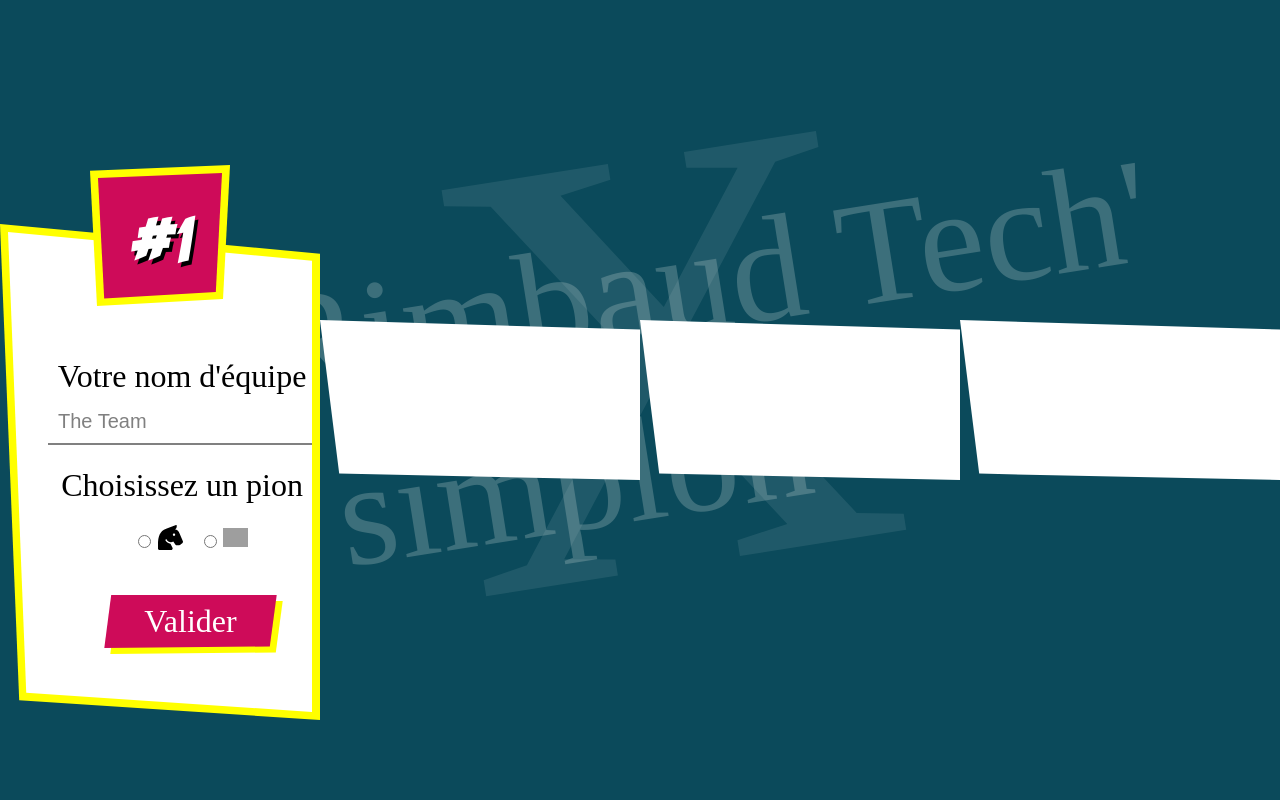
After one commit to guillaumepoucet/rimbaudtech, a PHP site: page /newgame.php in a window 1280 px wide. The commit adds this page. Run offline with PHP 8.4, Linux system fonts and the light colour scheme; some libraries are stand-ins or nearby versions; some web fonts are replaced; grey boxes are pictures that could not be loaded.

Commit message:
new team ok

```diff
--- a/css/plateau.css
+++ b/css/plateau.css
@@ -13,8 +13,11 @@
   src: url("../fonts/heroes/heroes.ttf") format("truetype");
 }
 
+body {
+  background-color: #0B4A5B;
+}
+
 .launcher {
-  background-color: #0B4A5B;
   background-image: url("../img/logo.svg");
   background-repeat: no-repeat;
   background-position: 0 -11%;
@@ -86,8 +89,154 @@
           clip-path: polygon(0 5%, 100% 0%, 97% 100%, 4% 97%);
 }
 
+.create-a-team {
+  width: 100vw;
+  height: 100vh;
+  display: -ms-grid;
+  display: grid;
+  -ms-grid-columns: (minmax(200px, 1fr))[4];
+      grid-template-columns: repeat(4, minmax(200px, 1fr));
+  -webkit-box-align: center;
+      -ms-flex-align: center;
+          align-items: center;
+  font-family: simplicity;
+  text-align: center;
+  font-size: 2em;
+}
+
+.newteam-relative {
+  position: relative;
+}
+
+.newteam-nb-wrap {
+  padding: 0.5rem;
+  background-color: yellow;
+  position: relative;
+  z-index: 99;
+  -webkit-clip-path: polygon(0 4%, 100% 0%, 95% 93%, 5% 98%);
+          clip-path: polygon(0 4%, 100% 0%, 95% 93%, 5% 98%);
+  width: -webkit-fit-content;
+  width: -moz-fit-content;
+  width: fit-content;
+  margin: auto;
+  top: 85px;
+}
+
+.newteam-nb-wrap .newteam-nb {
+  font-size: 4rem;
+  font-family: shaka;
+  background-color: #CE0B59;
+  padding: 2rem;
+  color: white;
+  text-shadow: 3px 4px black;
+  -webkit-clip-path: polygon(0 4%, 100% 0%, 95% 93%, 5% 98%);
+          clip-path: polygon(0 4%, 100% 0%, 95% 93%, 5% 98%);
+}
+
+.new-team-wrap {
+  -webkit-clip-path: polygon(0 0, 100% 6%, 100% 100%, 6% 96%);
+          clip-path: polygon(0 0, 100% 6%, 100% 100%, 6% 96%);
+  background-color: yellow;
+  padding: 0.5rem;
+}
+
+.new-team {
+  -webkit-clip-path: polygon(0 0, 100% 6%, 100% 100%, 6% 96%);
+          clip-path: polygon(0 0, 100% 6%, 100% 100%, 6% 96%);
+  height: -webkit-max-content;
+  height: -moz-max-content;
+  height: max-content;
+  display: -ms-grid;
+  display: grid;
+  background-color: white;
+  padding: 7rem 2rem 3rem 2rem;
+  position: relative;
+}
+
+.new-team img {
+  width: 25px;
+  padding: 0.25em 0;
+}
+
+form div {
+  margin: 1rem 0;
+}
+
+form .btn-wrap {
+  -webkit-filter: drop-shadow(6px 6px yellow);
+          filter: drop-shadow(6px 6px yellow);
+  margin-top: 1em;
+}
+
+form button {
+  background-color: #CE0B59;
+  color: white;
+  padding: 0.5rem 2.5rem;
+  border: none;
+  -webkit-clip-path: polygon(4% 0, 100% 0%, 96% 97%, 0 100%);
+          clip-path: polygon(4% 0, 100% 0%, 96% 97%, 0 100%);
+  font-family: simplicity;
+  font-size: 2rem;
+}
+
+input[type="text"] {
+  font-size: 1.25rem;
+  padding: 0.5em;
+  margin: 0.5rem;
+  outline: 0;
+  border-width: 0 0 2px;
+  border-color: gray;
+  -webkit-transition: 0.2s;
+  transition: 0.2s;
+}
+
+input[type="text"]::-webkit-input-placeholder {
+  color: gray;
+}
+
+input[type="text"]:-ms-input-placeholder {
+  color: gray;
+}
+
+input[type="text"]::-ms-input-placeholder {
+  color: gray;
+}
+
+input[type="text"]::placeholder {
+  color: gray;
+}
+
+input[type="text"]:focus {
+  border-color: #25BAE5;
+}
+
+.team-icon-form > div {
+  display: -webkit-box;
+  display: -ms-flexbox;
+  display: flex;
+  -webkit-box-pack: center;
+      -ms-flex-pack: center;
+          justify-content: center;
+}
+
+.team-icon-form > div input[type="radio"] {
+  margin-right: 0.5em;
+}
+
+.team-icon-form > div .team-icon {
+  margin: 0 0.5rem;
+  display: -webkit-box;
+  display: -ms-flexbox;
+  display: flex;
+  -webkit-box-pack: center;
+      -ms-flex-pack: center;
+          justify-content: center;
+  -webkit-box-align: center;
+      -ms-flex-align: center;
+          align-items: center;
+}
+
 .plateau-wrapper {
-  background-color: #0B4A5B;
   background-image: url("../img/groupe1.svg");
   background-repeat: no-repeat;
   background-position: 65% 24%;
@@ -99,9 +248,9 @@
 #plateau {
   display: -ms-grid;
   display: grid;
-  -ms-grid-columns: max-content max-content 1fr;
-      grid-template-columns: -webkit-max-content -webkit-max-content 1fr;
-      grid-template-columns: max-content max-content 1fr;
+  -ms-grid-columns: 315px max-content 1fr;
+      grid-template-columns: 315px -webkit-max-content 1fr;
+      grid-template-columns: 315px max-content 1fr;
   -ms-grid-rows: max-content (1fr)[5];
       grid-template-rows: -webkit-max-content repeat(5 1fr);
       grid-template-rows: max-content repeat(5 1fr);
@@ -238,12 +387,12 @@
 }
 
 #plateau .cases-wrap .relative .svgAction {
-  top: 20px;
+  top: 30px;
   left: -8px;
 }
 
 #plateau .cases-wrap .relative .svgBoom {
-  bottom: 100px;
+  top: -7px;
   right: 67px;
 }
 
@@ -443,5 +592,6 @@
 
 .de-wrap .de p {
   text-shadow: 3px 4px black;
+  color: #F7D126;
 }
 /*# sourceMappingURL=plateau.css.map */
--- a/css/plateau.scss
+++ b/css/plateau.scss
@@ -19,10 +19,13 @@ $yellow : #F7D126;
 $purple : #CE0B59;
 $fade-black: (black, .61);
 
+body {
+    background-color: $blue-dark;
+}
+
 // LAUNCHER
 
 .launcher {
-    background-color: $blue-dark;
     background-image: url("../img/logo.svg");
     background-repeat: no-repeat;
     background-position: 0 -11%;
@@ -83,12 +86,125 @@ $fade-black: (black, .61);
 
 // NEW GAME
 
+.create-a-team {
+    width: 100vw;
+    height: 100vh;
+    display: grid;
+    grid-template-columns: repeat(4, minmax(200px, 1fr));
+    align-items: center;
+    font-family: simplicity;
+    text-align: center;
+    font-size: 2em;
+}
+
+.newteam-relative {
+    position: relative;
+}
+
+.newteam-nb-wrap {
+    padding: 0.5rem;
+    background-color: yellow;
+    position: relative;
+    z-index: 99;
+    clip-path: polygon(0 4%, 100% 0%, 95% 93%, 5% 98%);
+    width: fit-content;
+    margin: auto;
+    top: 85px;
+
+    .newteam-nb {
+        font-size: 4rem;
+        font-family: shaka;
+        background-color: $purple;
+        padding: 2rem;
+        color: white;
+        text-shadow: 3px 4px black;
+        clip-path: polygon(0 4%, 100% 0%, 95% 93%, 5% 98%);
+    }
+}
+
+.new-team-wrap {
+    clip-path: polygon(0 0, 100% 6%, 100% 100%, 6% 96%);
+    background-color: yellow;
+    padding: 0.5rem;
+}
+
+.new-team {
+    clip-path: polygon(0 0, 100% 6%, 100% 100%, 6% 96%);
+    height: max-content;
+    display: grid;
+    background-color: white;
+    padding: 7rem 2rem 3rem 2rem;
+    position: relative;
+
+    img {
+        width: 25px;
+        padding: 0.25em 0;
+    }
+
+}
+
+
+
+form {
+
+    div {
+        margin: 1rem 0;
+    }
+
+    .btn-wrap {
+        filter: drop-shadow(6px 6px yellow);
+        margin-top: 1em;
+    }
+
+    button {
+        background-color: $purple;
+        color: white;
+        padding: 0.5rem 2.5rem;
+        border: none;
+        clip-path: polygon(4% 0, 100% 0%, 96% 97%, 0 100%);
+        font-family: simplicity;
+        font-size: 2rem;
+    }
+}
+
+input[type="text"] {
+    font-size: 1.25rem;
+    padding: 0.5em;
+    margin: 0.5rem;
+    outline: 0;
+    border-width: 0 0 2px;
+    border-color: gray;
+    transition: 0.2s;
+}
+
+input[type="text"]::placeholder {
+    color: gray;
+}
+
+input[type="text"]:focus {
+    border-color: $blue;
+}
+
+.team-icon-form>div {
+    display: flex;
+    justify-content: center;
+
+    input[type="radio"] {
+        margin-right: 0.5em;
+    }
+
+    .team-icon {
+        margin: 0 0.5rem;
+        display: flex;
+        justify-content: center;
+        align-items: center;
+    }
+}
 
 
 // PLATEAU
 
 .plateau-wrapper {
-    background-color: $blue-dark;
     background-image: url("../img/groupe1.svg");
     background-repeat: no-repeat;
     background-position: 65% 24%;
@@ -99,7 +215,7 @@ $fade-black: (black, .61);
 
 #plateau {
     display: grid;
-    grid-template-columns: max-content max-content 1fr;
+    grid-template-columns: 315px max-content 1fr;
     grid-template-rows: max-content repeat(5 1fr);
 
     .cat-title {
@@ -210,12 +326,12 @@ $fade-black: (black, .61);
             }
 
             .svgAction {
-                top: 20px;
+                top: 30px;
                 left: -8px;
             }
 
             .svgBoom {
-                bottom: 100px;
+                top: -7px;
                 right: 67px;
             }
 
@@ -393,6 +509,7 @@ $fade-black: (black, .61);
 
         p {
             text-shadow: 3px 4px black;
+            color: $yellow;
         }
     }
 }
--- a/js/jeu.js
+++ b/js/jeu.js
@@ -11,7 +11,7 @@ $(function () {
             //alert("Correct");
             var score = $('.score').text();
             var s = parseInt(score)
-            newScore = s + 100;
+            newScore = s + parseInt(100);
             $('.score').text(newScore);
             modal.style.display = "none";
 
@@ -35,7 +35,7 @@ $(function () {
             //alert("Correct");
             var score = $('.score').text();
             var s = parseInt(score)
-            newScore = s + 100;
+            newScore = s + parseInt(100);
             $('.score').text(newScore);
             modal.style.display = "none";
             //$('#time').remove();
--- /dev/null
+++ b/newgame.php
@@ -0,0 +1,64 @@
+<?php session_start() ?>
+<!DOCTYPE html>
+<html lang="fr">
+
+<head>
+    <meta charset="UTF-8">
+    <meta name="viewport" content="width=device-width, initial-scale=1.0">
+    <title>Rimbaud'Tech</title>
+
+    <link href="https://fonts.googleapis.com/css2?family=Roboto&display=swap" rel="stylesheet">
+    <link rel="stylesheet" href="https://use.fontawesome.com/releases/v5.13.0/css/all.css">
+    <link rel="stylesheet" href="css/reset.css">
+    <link rel="stylesheet" href="css/plateau.css">
+    <script src="https://code.jquery.com/jquery-3.5.1.min.js" integrity="sha256-9/aliU8dGd2tb6OSsuzixeV4y/faTqgFtohetphbbj0=" crossorigin="anonymous"></script>
+</head>
+
+<body class="plateau-wrapper">
+
+    <div class="create-a-team">
+
+        <div class="newteam-relative">
+            <div class="newteam-nb-wrap">
+                <div class="newteam-nb">#1</div>
+            </div>
+            <div class="new-team-wrap">
+                <div class="new-team">
+                    <div class="newteam-form">
+                        <form action="traitement.php" method="POST">
+                            <div class="team-name-form">
+                                <label for="team-name">Votre nom d'équipe : </label>
+                                <input type="text" name="team-name" id="team-name" placeholder="The Team">
+                            </div>
+                            <div class="team-icon-form">
+                                <p>Choisissez un pion : </p>
+                                <div>
+                                    <div class="team-icon horse-icon">
+                                        <input type="radio" for="horse-icon" name="team-icon" value="horse" id="">
+                                        <label for="horse-icon"><img src="img/horse.svg" alt=""></label>
+                                    </div>
+                                    <div class="team-icon hat-icon">
+                                        <input type="radio" for="hat-icon" name="team-icon" value="hat" id="">
+                                        <label for="hat-icon"><img src="img/hat.svg" alt=""></label>
+                                    </div>
+                                </div>
+                            </div>
+                            <div class="btn-wrap">
+                                <button type="submit">Valider</button>
+                            </div>
+                        </form>
+
+                    </div>
+                </div>
+            </div>
+        </div>
+        <div class="new-team"></div>
+        <div class="new-team"></div>
+        <div class="new-team"></div>
+
+    </div>
+
+
+</body>
+
+</html>
```
Also changed, not shown: plateau.php (+9 -9 lines), img/de.svg.svg, menu.php (renamed from new.php), 1 other file.
